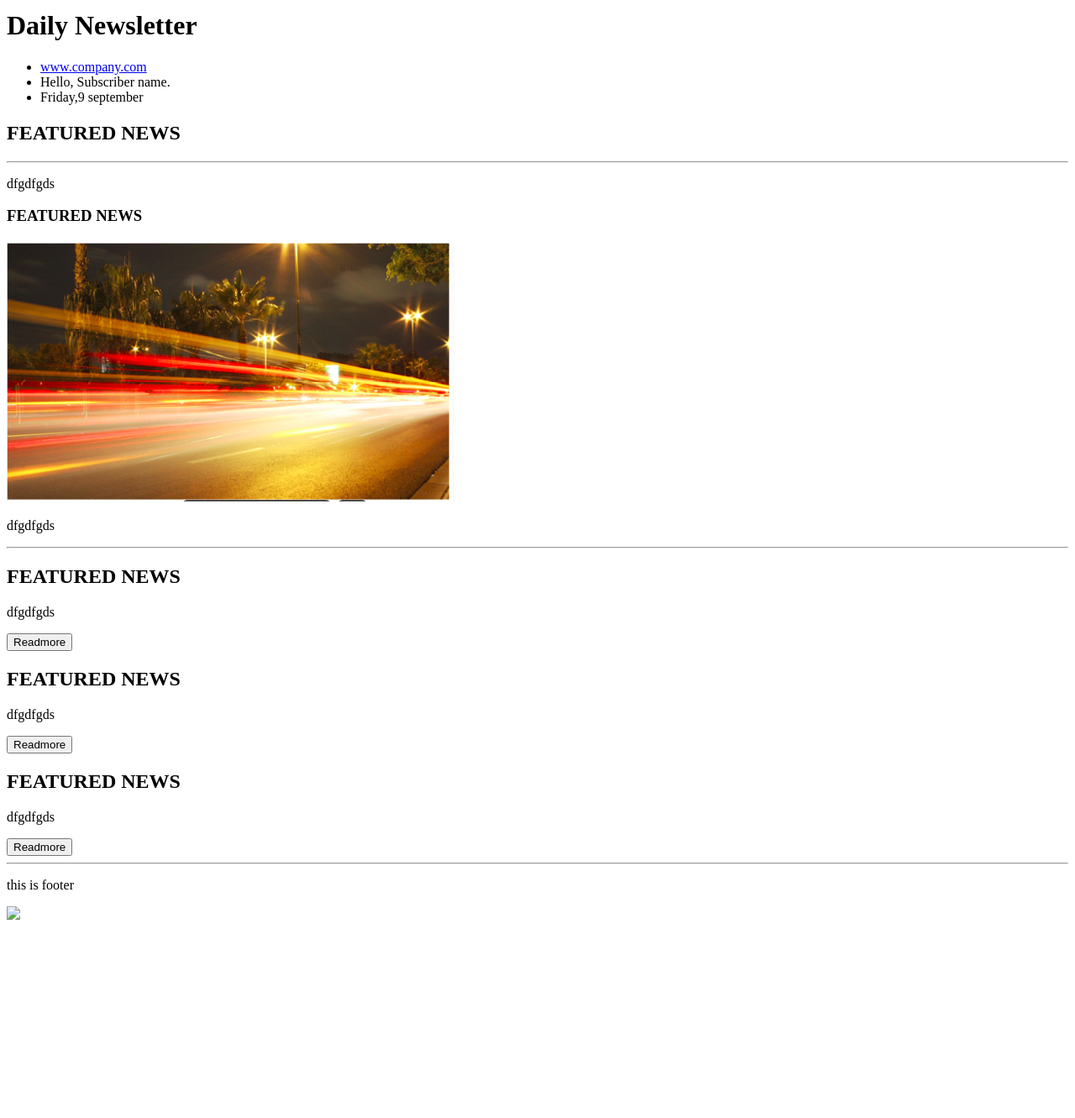
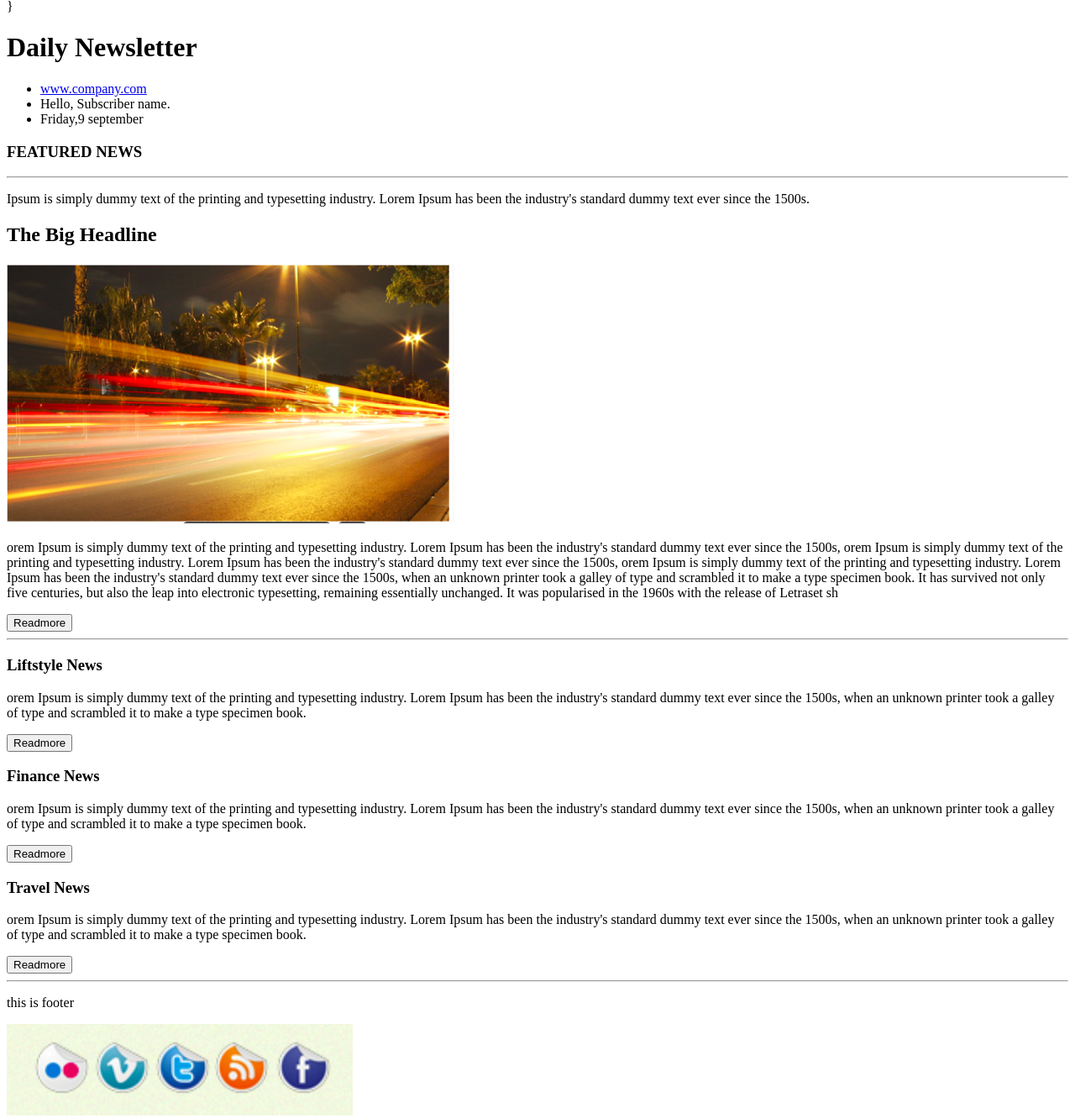
Before and after one commit to suman-tiwari/Html-with-css-, a plain HTML site: page index.html in a window 1280 px wide. Shown: the part 9-1340 px from the top of the page at 84% size. Before the commit the page ends 1116 px from the top, so only its background shows below. Drawn offline with Linux system fonts and the light colour scheme.

Commit message:
Html layout completed

```diff
--- a/index.html
+++ b/index.html
@@ -2,13 +2,14 @@
 <html>
 
 <head>
-	<script type="text/javascript" src="scripts.js">
-	</script>
-	<link rel="stylesheet" href="style.css">
+  <title>My layout</title>
+
+
+}
 </head>
 
 <body>
-  <wrapper>
+
     <header>
     <h1>Daily Newsletter</h1>
     <nav>
@@ -16,49 +17,51 @@
         <li> <a href="#">www.company.com </a></li>
         <li>Hello, Subscriber name.</li>
         <li>Friday,9 september</li>
+        <div style="clear:both"></div>
       </ul>
     </nav>
   </header>
 
-  <section>
+  <section class="section1">
     <article>
-      <h2>FEATURED NEWS</h2>
+      <h3>FEATURED NEWS</h3>
       <hr>
-      <p>dfgdfgds</p>
+      <p>Ipsum is simply dummy text of the printing and typesetting industry. Lorem Ipsum has been the industry's standard dummy text ever since the 1500s.</p>
     </article>
-  <article>
-    <h1>FEATURED NEWS</h1>
-    <img src="images/lights.png">
-    <p>dfgdfgds</p>
-  </article>
+    <article>
+      <h2 >The Big Headline</h2>
+      <img src="images/lights.png">
+      <p>orem Ipsum is simply dummy text of the printing and typesetting industry. Lorem Ipsum has been the industry's standard dummy text ever since the 1500s, orem Ipsum is simply dummy text of the printing and typesetting industry. Lorem Ipsum has been the industry's standard dummy text ever since the 1500s, orem Ipsum is simply dummy text of the printing and typesetting industry. Lorem Ipsum has been the industry's standard dummy text ever since the 1500s, when an unknown printer took a galley of type and scrambled it to make a type specimen book. It has survived not only five centuries, but also the leap into electronic typesetting, remaining essentially unchanged. It was popularised in the 1960s with the release of Letraset sh</p>
+      <button>Readmore</button>
+    </article>
   </section>
   <hr>
-  <section>
+  <section class="section2">
     <article>
-      <h2>FEATURED NEWS</h2>
+      <h3>Liftstyle News</h3>
 
-      <p>dfgdfgds</p>
+      <p>orem Ipsum is simply dummy text of the printing and typesetting industry. Lorem Ipsum has been the industry's standard dummy text ever since the 1500s, when an unknown printer took a galley of type and scrambled it to make a type specimen book.</p>
       <button>Readmore</button>
     </article>
     <article>
-      <h2>FEATURED NEWS</h2>
+      <h3>Finance News</h3>
 
-      <p>dfgdfgds</p>
+      <p>orem Ipsum is simply dummy text of the printing and typesetting industry. Lorem Ipsum has been the industry's standard dummy text ever since the 1500s, when an unknown printer took a galley of type and scrambled it to make a type specimen book.</p>
       <button>Readmore</button>
     </article>
     <article>
-      <h2>FEATURED NEWS</h2>
+      <h3>Travel News</h3>
 
-      <p>dfgdfgds</p>
+      <p>orem Ipsum is simply dummy text of the printing and typesetting industry. Lorem Ipsum has been the industry's standard dummy text ever since the 1500s, when an unknown printer took a galley of type and scrambled it to make a type specimen book.</p>
       <button>Readmore</button>
     </article>
   </section>
   <hr>
   <footer>
     <p>this is footer</p>
-    <img src="hello.jpg">
+    <img src="images/social.png ">
   </footer>
-</wrapper>
+
 </body>
 
 </html>
```
Also changed, not shown: images/social.png (added), style.css (deleted).
